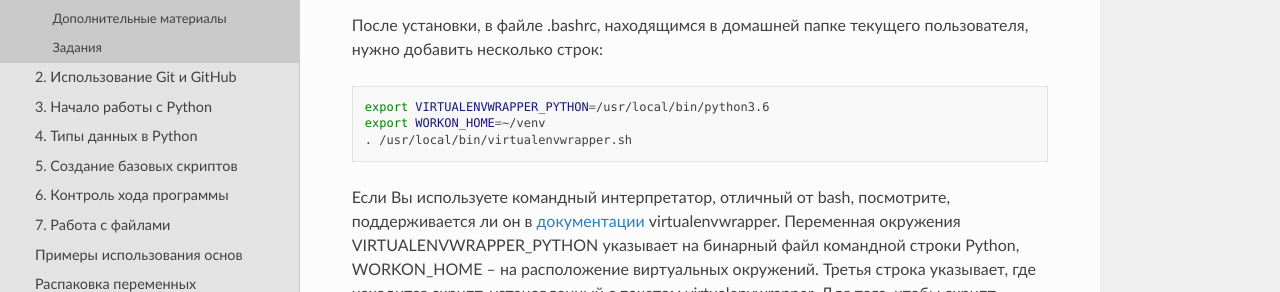
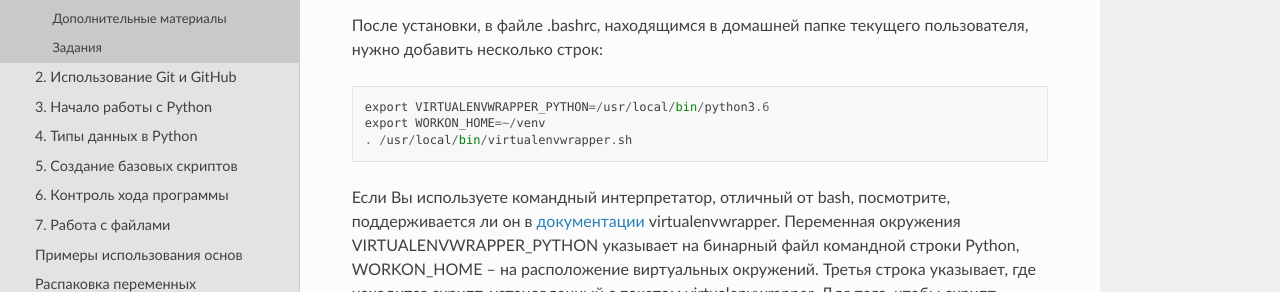
Before and after one commit to natenka/pyneng-book, a Sphinx documentation site: the page built from docs/source/book/01_intro/virtualenv.rst, in a window 1280 px wide and 900 px high, scrolled down 445 px. Shown: the part 160-452 px from the top of the window. Built offline with Sphinx 7.4.7 and the Read the Docs theme 2.0.0, drawn with Linux system fonts in a browser that asks for light colours; pages that are not in the unit, such as notebooks, are missing from menus.

Commit message:
edit 01_intro

```diff
--- a/docs/source/book/01_intro/check_python.rst
+++ b/docs/source/book/01_intro/check_python.rst
@@ -4,7 +4,7 @@
 Перед началом работы надо проверить, что при вызове интерпретатора
 Python вывод будет таким:
 
-.. code:: shellsession
+::
 
     $ python
     Python 3.6.0 (default, May 31 2017, 07:04:38)
--- a/docs/source/book/01_intro/virtualenv.rst
+++ b/docs/source/book/01_intro/virtualenv.rst
@@ -18,14 +18,14 @@ virtualenvwrapper
 
 Установка virtualenvwrapper с помощью pip:
 
-.. code:: shellsession
+::
 
     $ sudo pip3.6 install virtualenvwrapper
 
 После установки, в файле .bashrc, находящимся в домашней папке текущего
 пользователя, нужно добавить несколько строк:
 
-.. code:: shell
+::
 
     export VIRTUALENVWRAPPER_PYTHON=/usr/local/bin/python3.6
     export WORKON_HOME=~/venv
@@ -43,7 +43,7 @@ virtualenvwrapper. Переменная окружения VIRTUALENVWRAPPER\_PY
 
 Перезапуск командного интерпретатора:
 
-.. code:: shellsession
+::
 
     $ exec bash
 
@@ -56,7 +56,7 @@ Overflow <http://stackoverflow.com/questions/2518127/how-do-i-reload-bashrc-with
 Создание нового виртуального окружения, в котором Python 3.6
 используется по умолчанию:
 
-.. code:: shellsession
+::
 
     $ mkvirtualenv --python=/usr/local/bin/python3.6 pyneng
     New python executable in PyNEng/bin/python
@@ -71,7 +71,7 @@ Tab работает автодополнение имени виртуальн
 каталоге, который был указан в переменной окружения WORKON\_HOME, создан
 каталог pyneng:
 
-.. code:: shellsession
+::
 
     (pyneng)$ ls -ls venv
     total 52
@@ -85,7 +85,7 @@ Tab работает автодополнение имени виртуальн
 
 Выход из виртуального окружения:
 
-.. code:: shellsession
+::
 
     (pyneng)$ deactivate
     $
@@ -93,7 +93,7 @@ Tab работает автодополнение имени виртуальн
 Для перехода в созданное виртуальное окружение надо выполнить команду
 workon:
 
-.. code:: shellsession
+::
 
     $ workon pyneng
     (pyneng)$
@@ -101,7 +101,7 @@ workon:
 Если необходимо перейти из одного виртуального окружения в другое, то
 необязательно делать deactivate, можно перейти сразу через workon:
 
-.. code:: shellsession
+::
 
     $ workon Test
     (Test)$ workon pyneng
@@ -110,7 +110,7 @@ workon:
 Если виртуальное окружение нужно удалить, то надо использовать команду
 rmvirtualenv:
 
-.. code:: shellsession
+::
 
     $ rmvirtualenv Test
     Removing Test...
@@ -119,7 +119,7 @@ rmvirtualenv:
 Посмотреть, какие пакеты установлены в виртуальном окружении можно
 командой lssitepackages:
 
-.. code:: shellsession
+::
 
     (pyneng)$ lssitepackages
     ANSI.py                                pexpect-3.3-py2.7.egg-info
@@ -148,7 +148,7 @@ rmvirtualenv:
 Начиная с версии 3.5, в Python рекомендуется использовать модуль venv
 для создания виртуальных окружений:
 
-.. code:: shellsession
+::
 
     $ python3.6 -m venv new/pyneng
 
@@ -159,7 +159,7 @@ rmvirtualenv:
 
 Команда создаёт следующую структуру каталогов:
 
-.. code:: shellsession
+::
 
     $ ls -ls new/pyneng
     total 16
@@ -170,13 +170,13 @@ rmvirtualenv:
 
 Для перехода в виртуальное окружение надо выполнить команду:
 
-.. code:: shellsession
+::
 
     $ source new/pyneng/bin/activate
 
 Для выхода из виртуального окружения используется команда deactivate:
 
-.. code:: shellsession
+::
 
     $ deactivate
 
@@ -188,7 +188,7 @@ rmvirtualenv:
 
 Например, установим в виртуальном окружении пакет simplejson.
 
-.. code:: shellsession
+::
 
     (pyneng)$ pip install simplejson
     ...
@@ -199,7 +199,7 @@ rmvirtualenv:
 3 <../03_start/README.md>`__) и импортировать simplejson, то он доступен
 и никаких ошибок нет:
 
-.. code:: shellsession
+::
 
     (pyneng)$ ipython
 
@@ -221,7 +221,7 @@ rmvirtualenv:
 Но если выйти из виртуального окружения и попытаться сделать то же
 самое, то такого модуля нет:
 
-.. code:: shellsession
+::
 
     (pyneng)$ deactivate
 
```
Also changed, not shown: docs/source/book/01_intro/pip.rst (+4 -3 lines).
